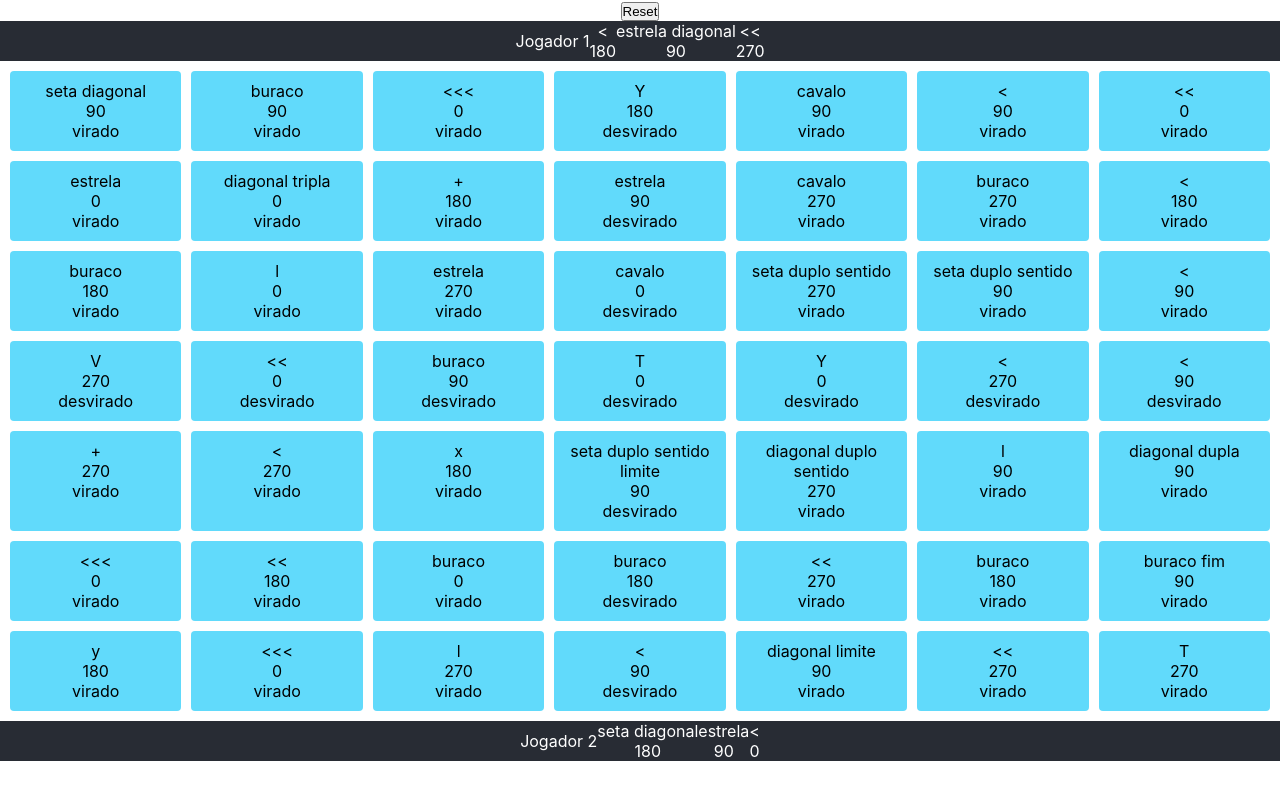
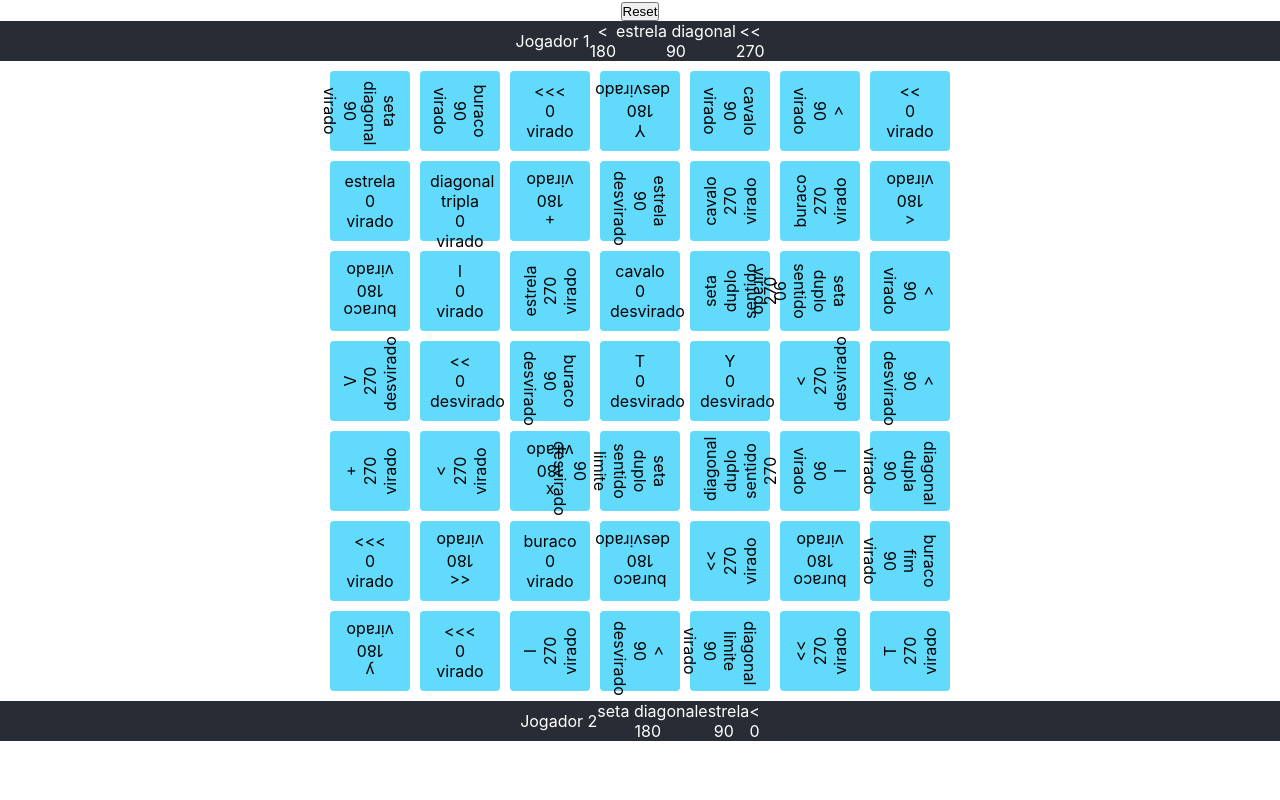
Before and after one commit to toguvr/tortus, a React (Create React App) app: page / in a window 1280 px wide. Built offline with nearby package versions, Linux system fonts and the light colour scheme.

Commit message:
com rotate

```diff
--- a/src/App.css
+++ b/src/App.css
@@ -1,5 +1,6 @@
 .App {
   text-align: center;
+  min-height: 100vh;
 }
 
 *{
@@ -45,16 +46,17 @@
   }
 }
 
+.espaco{
+  width: 100%;
+  display: flex;
+  justify-content: center;
+  height: 100%;
+}
+
 .tabuleiro{
   padding: 10px;
-  width: 100%;
   display: grid;
-  grid-template-columns: repeat(7, 1fr);
+  grid-template-columns: repeat(7, 80px);
+  grid-auto-rows: 80px;
   grid-gap: 10px;
 }
-
-.casa{
-  border-radius: 4px;
-  padding: 10px;
-  background: #61dafb;
-}
--- a/src/App.tsx
+++ b/src/App.tsx
@@ -1,8 +1,7 @@
 import React, { useEffect, useState } from "react";
-import logo from "./logo.svg";
 import "./App.css";
 import { v4 as uuid } from "uuid";
-import { isShorthandPropertyAssignment } from "typescript";
+import { Floor } from "./styles";
 interface IOption {
   id: string;
   type: string;
@@ -123,14 +122,16 @@ function App() {
         ))}
       </header>
 
+      <div className="espaco">
         <div className="tabuleiro">
           {possibles.map((possible) => (
-          <div key={possible.id} className="casa">
+            <Floor rotate={possible.rotate} key={possible.id}>
               <div>{possible.type}</div>
               <div>{possible.rotate}</div>
               <div>{possible.tapped ? "virado" : "desvirado"}</div>
+            </Floor>
+          ))}
         </div>
-        ))}
       </div>
       <header className="App-header">
         <p>Jogador 2</p>
--- /dev/null
+++ b/src/styles.ts
@@ -0,0 +1,8 @@
+import styled from "styled-components";
+
+export const Floor = styled.div<{ rotate: number }>`
+  border-radius: 4px;
+  padding: 10px;
+  background: #61dafb;
+  transform: ${(props) => `rotate(${props.rotate}deg)`};
+`;
```
Lines whose indentation alone changed are shown as unchanged.
